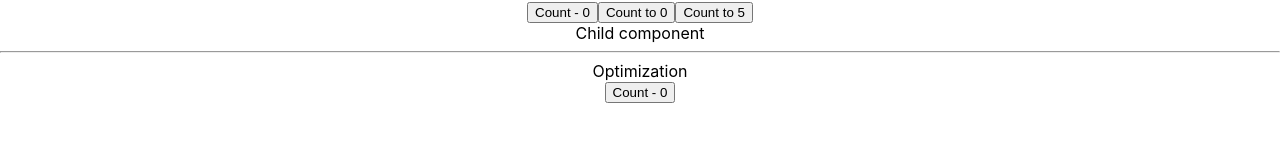
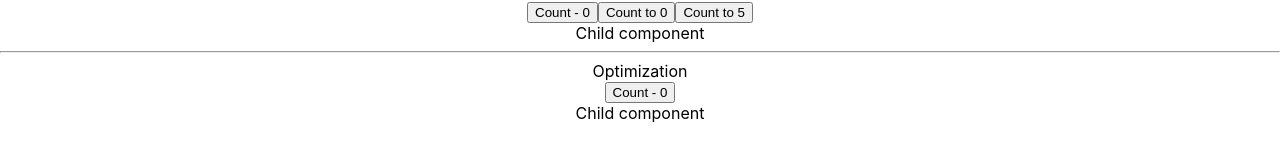
Before and after one commit to Annie-Huang/react-render, a React (Create React App) app: page / in a window 1280 px wide. Shown: the part 319-480 px from the top of the page. Built offline with nearby package versions, Linux system fonts and the light colour scheme.

Commit message:
Spelling error, children

```diff
--- a/src/components/Optimization/ParentOne.js
+++ b/src/components/Optimization/ParentOne.js
@@ -1,13 +1,13 @@
 import React, { useState } from 'react';
 
-const ParentOne = ({ chilren }) => {
+const ParentOne = ({ children }) => {
   const [count, setCount] = useState(0);
 
   console.log('ParentOne Render');
   return (
     <div>
       <button onClick={() => setCount((c) => c + 1)}>Count - {count}</button>
-      {chilren}
+      {children}
     </div>
   );
 };
```
